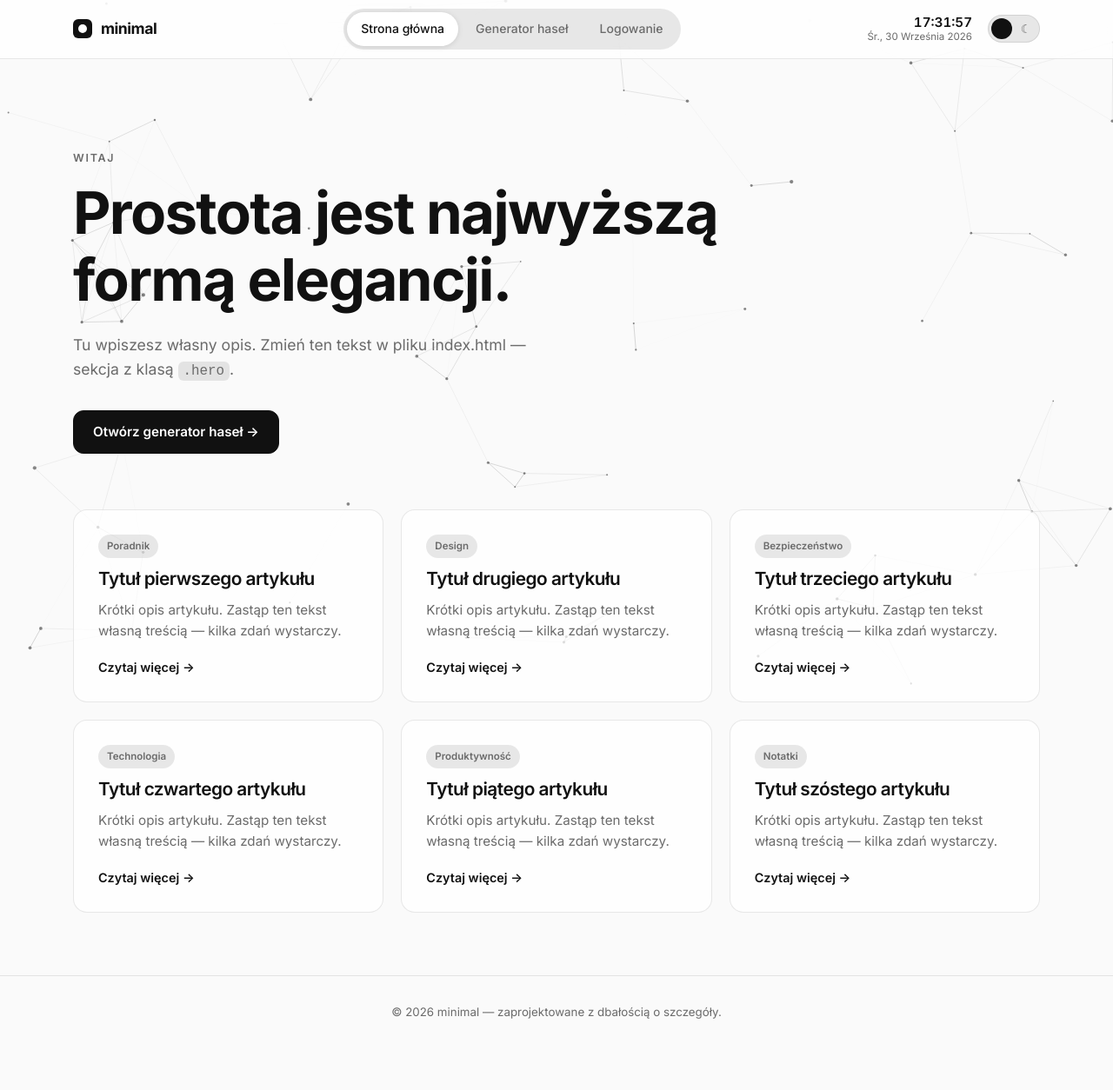
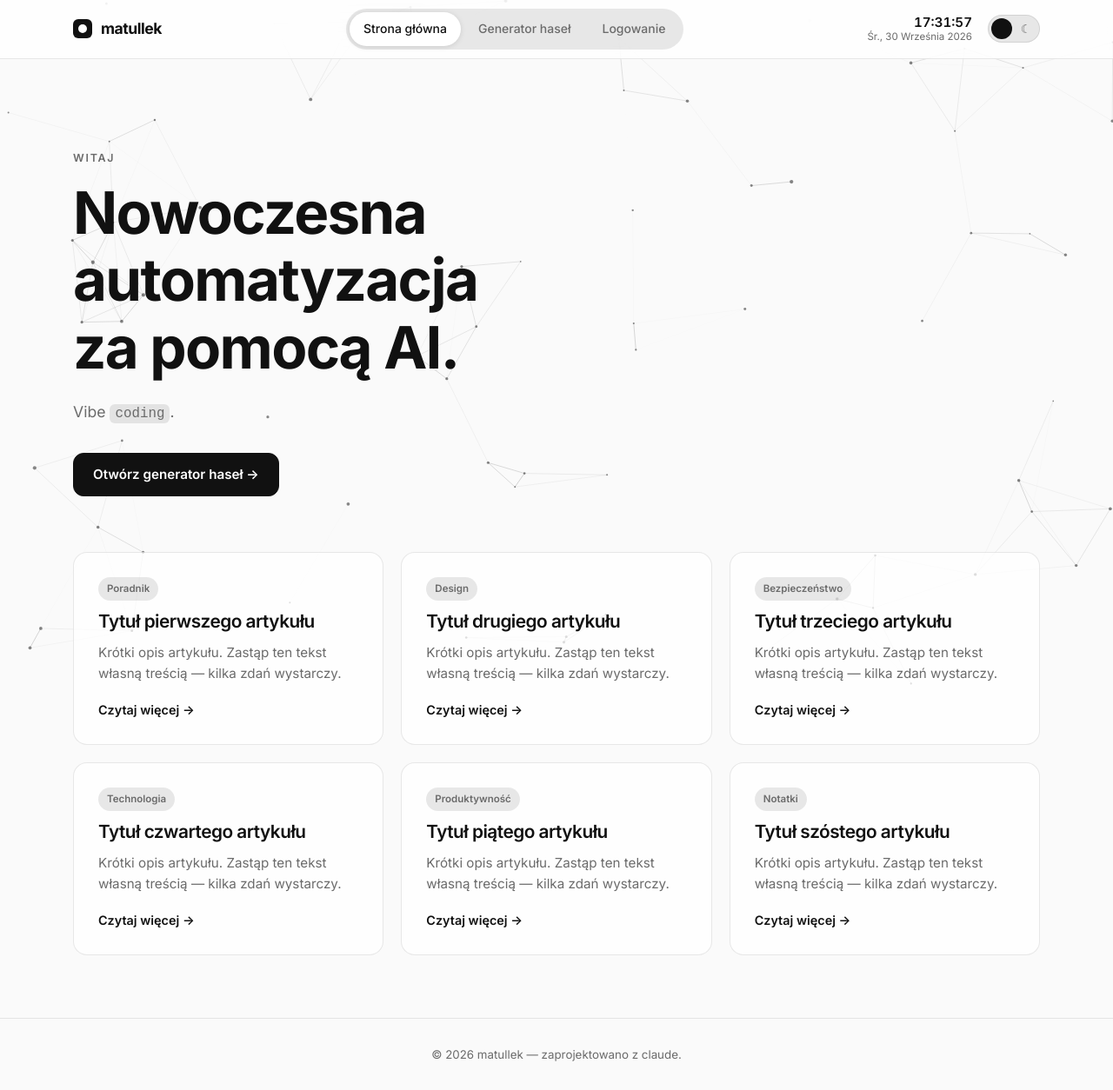
Before and after one commit to matvll/minimal-website, a plain HTML site: page index.html in a window 1280 px wide. Shown: the whole page at 87% size. Before the commit the page ends 1205 px from the top, so only its background shows below. Drawn offline with Linux system fonts and the light colour scheme.

Commit message:
aktualizacja strony minimal zmienione na matullek:)

```diff
--- a/index.html
+++ b/index.html
@@ -3,7 +3,7 @@
 <head>
   <meta charset="UTF-8">
   <meta name="viewport" content="width=device-width, initial-scale=1">
-  <title>Minimal — Strona główna i generator haseł</title>
+  <title>Minimal</title>
   <meta name="description" content="Minimalistyczna aplikacja webowa z generatorem haseł.">
 
   <link rel="preconnect" href="https://fonts.googleapis.com">
@@ -18,7 +18,7 @@
     <div class="topbar__inner">
       <a class="logo" href="#home" data-tab-link="home" aria-label="Minimal — strona główna">
         <span class="logo__mark"></span>
-        <span class="logo__text">minimal</span>
+        <span class="logo__text">matullek</span>
       </a>
 
       <nav class="tabs" aria-label="Główna nawigacja">
@@ -48,10 +48,9 @@
     <section id="view-home" class="view is-active" aria-labelledby="hero-title">
       <div class="hero">
         <p class="eyebrow">Witaj</p>
-        <h1 id="hero-title">Prostota jest najwyższą formą&nbsp;elegancji.</h1>
+        <h1 id="hero-title">Nowoczesna automatyzacja za&nbsp;pomocą AI.</h1>
         <p class="hero__lead">
-          Tu wpiszesz własny opis. Zmień ten tekst w pliku index.html —
-          sekcja z klasą <code>.hero</code>.
+          Vibe <code>coding</code>.
         </p>
         <button class="btn btn--primary" type="button" data-tab-link="password">
           Otwórz generator haseł →
@@ -200,7 +199,7 @@
   </main>
 
   <footer class="footer">
-    <small>© <span id="year"></span> minimal — zaprojektowane z dbałością o szczegóły.</small>
+    <small>© <span id="year"></span> matullek — zaprojektowano z claude.</small>
   </footer>
 
   <script src="script.js"></script>
```
